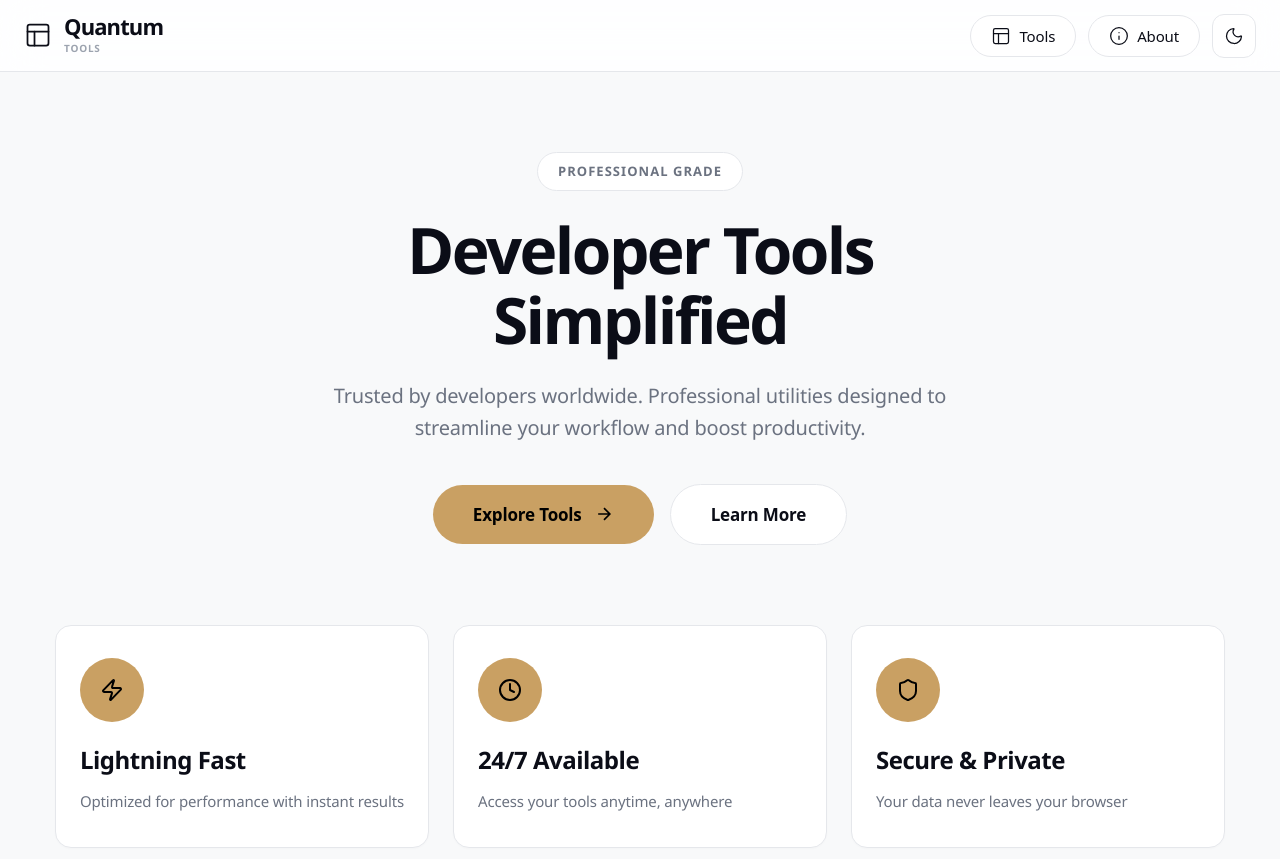
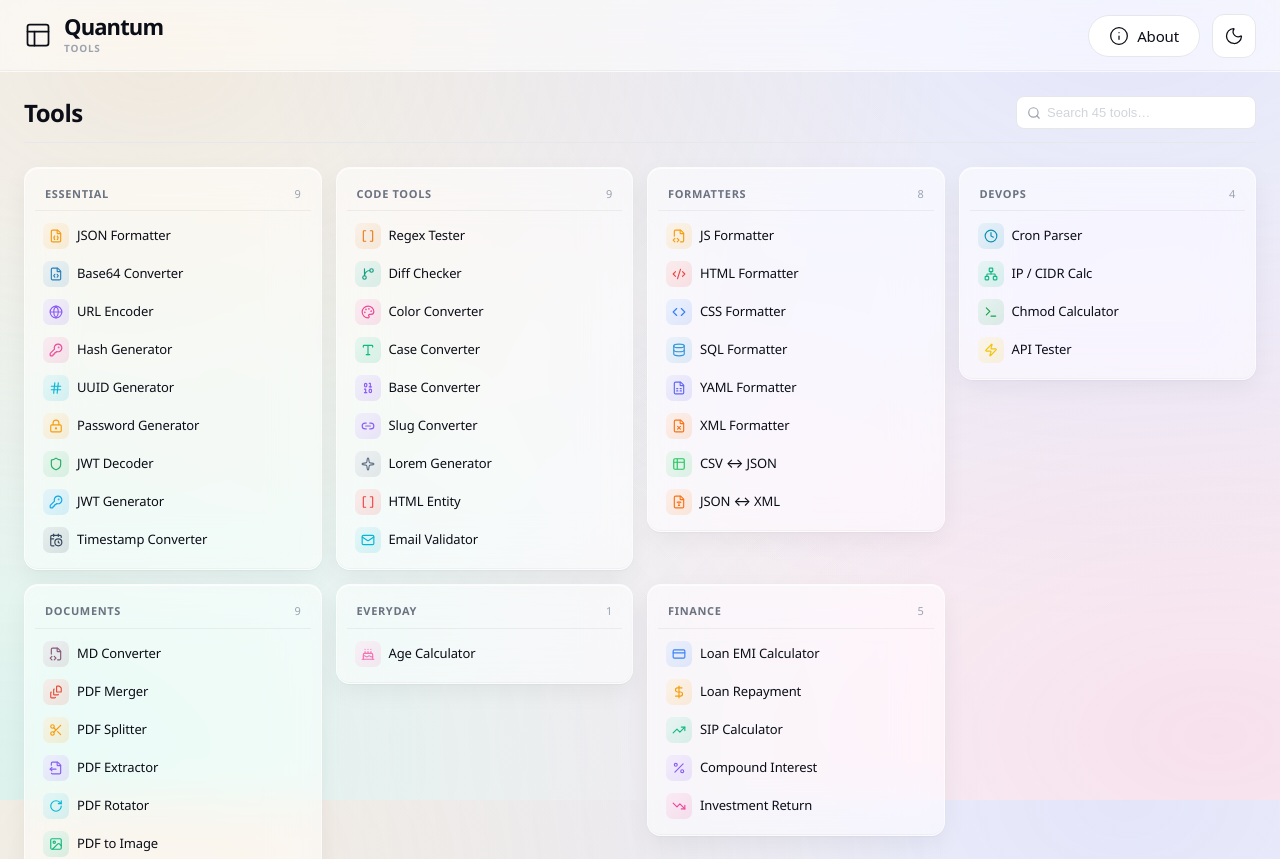
Before and after one commit to mtmanju/mtm-quantum-tools, a React (Vite) app in the folder packages/web/: page / in a window 1280 px wide. Shown: the top 859 px of the page. Built offline with nearby package versions, Linux system fonts and the light colour scheme.

Commit message:
Redesigned the UI

```diff
--- a/packages/web/src/App.css
+++ b/packages/web/src/App.css
@@ -137,6 +137,13 @@
 
 body {
   background-color: var(--bg-primary);
+  /* Liquid Glass: ambient gradient mesh that refracts through translucent surfaces */
+  background-image:
+    radial-gradient(at 12% 8%,  color-mix(in srgb, var(--accent) 18%, transparent) 0px, transparent 50%),
+    radial-gradient(at 88% 0%,  color-mix(in srgb, #6366F1 14%, transparent) 0px, transparent 55%),
+    radial-gradient(at 95% 92%, color-mix(in srgb, #EC4899 14%, transparent) 0px, transparent 55%),
+    radial-gradient(at 0% 95%,  color-mix(in srgb, #10B981 12%, transparent) 0px, transparent 55%);
+  background-attachment: fixed;
   color: var(--text-primary);
     font-family: 'Aptos', 'Segoe UI Variable', 'Segoe UI', -apple-system, BlinkMacSystemFont, system-ui, sans-serif;
   -webkit-font-smoothing: antialiased;
@@ -150,6 +157,14 @@ body {
     scroll-behavior: smooth;
     overscroll-behavior-y: none;
   }
+
+[data-theme="dark"] body {
+  background-image:
+    radial-gradient(at 12% 8%,  color-mix(in srgb, var(--accent) 14%, transparent) 0px, transparent 50%),
+    radial-gradient(at 88% 0%,  color-mix(in srgb, #6366F1 10%, transparent) 0px, transparent 55%),
+    radial-gradient(at 95% 92%, color-mix(in srgb, #EC4899 10%, transparent) 0px, transparent 55%),
+    radial-gradient(at 0% 95%,  color-mix(in srgb, #10B981 8%, transparent) 0px, transparent 55%);
+}
 
   /* Respect user preferences */
   @media (prefers-reduced-motion: reduce) {
@@ -511,6 +526,160 @@ h4 { font-size: clamp(1.25rem, 2.5vw, 1.5rem); font-weight: 600; }
 
 /* Old search styles removed - now in header */
 
+/* ──────────────────────────────────────────────────────────────────
+   Liquid Glass — categories shown side-by-side (no-scroll layout)
+   ────────────────────────────────────────────────────────────────── */
+
+.categories-grid {
+  display: grid;
+  grid-template-columns: repeat(auto-fill, minmax(240px, 1fr));
+  gap: 0.875rem;
+  align-items: start;
+}
+
+.category-card {
+  background: rgba(255, 255, 255, 0.55);
+  backdrop-filter: blur(24px) saturate(180%);
+  -webkit-backdrop-filter: blur(24px) saturate(180%);
+  border: 1px solid rgba(255, 255, 255, 0.55);
+  border-radius: 14px;
+  padding: 0.625rem;
+  box-shadow:
+    inset 0 1px 0 rgba(255, 255, 255, 0.7),
+    inset 0 -1px 0 rgba(0, 0, 0, 0.03),
+    0 1px 2px rgba(0, 0, 0, 0.04),
+    0 8px 24px rgba(0, 0, 0, 0.05);
+  display: flex;
+  flex-direction: column;
+  gap: 0.125rem;
+  transition: transform 0.3s var(--ease-out), box-shadow 0.3s var(--ease-out);
+}
+
+[data-theme="dark"] .category-card {
+  background: rgba(40, 31, 26, 0.55);
+  border-color: rgba(255, 255, 255, 0.08);
+  box-shadow:
+    inset 0 1px 0 rgba(255, 255, 255, 0.07),
+    inset 0 -1px 0 rgba(0, 0, 0, 0.4),
+    0 1px 2px rgba(0, 0, 0, 0.4),
+    0 8px 28px rgba(0, 0, 0, 0.3);
+}
+
+.category-card:hover {
+  transform: translateY(-1px);
+  box-shadow:
+    inset 0 1px 0 rgba(255, 255, 255, 0.7),
+    inset 0 -1px 0 rgba(0, 0, 0, 0.03),
+    0 1px 2px rgba(0, 0, 0, 0.05),
+    0 16px 36px rgba(0, 0, 0, 0.08);
+}
+
+.category-card-header {
+  display: flex;
+  align-items: center;
+  justify-content: space-between;
+  padding: 0.4375rem 0.625rem 0.5rem;
+  border-bottom: 1px solid rgba(0, 0, 0, 0.05);
+  margin-bottom: 0.25rem;
+}
+
+[data-theme="dark"] .category-card-header {
+  border-bottom-color: rgba(255, 255, 255, 0.06);
+}
+
+.category-card-title {
+  font-size: 0.6875rem;
+  font-weight: 700;
+  letter-spacing: 0.06em;
+  text-transform: uppercase;
+  color: var(--text-secondary);
+}
+
+.category-card-count {
+  font-size: 0.6875rem;
+  color: var(--text-tertiary);
+  font-weight: 500;
+  font-variant-numeric: tabular-nums;
+}
+
+.tool-row {
+  display: flex;
+  align-items: center;
+  gap: 0.5rem;
+  padding: 0.375rem 0.5rem;
+  border-radius: 8px;
+  cursor: pointer;
+  transition: background 0.15s var(--ease-out);
+  background: transparent;
+  border: none;
+  width: 100%;
+  text-align: left;
+  color: inherit;
+  font-family: inherit;
+}
+
+.tool-row:hover {
+  background: rgba(255, 255, 255, 0.5);
+}
+
+[data-theme="dark"] .tool-row:hover {
+  background: rgba(255, 255, 255, 0.06);
+}
+
+.tool-row-icon {
+  width: 26px;
+  height: 26px;
+  border-radius: 7px;
+  display: flex;
+  align-items: center;
+  justify-content: center;
+  background: color-mix(in srgb, currentColor 14%, transparent);
+  flex-shrink: 0;
+  position: relative;
+  overflow: hidden;
+}
+
+.tool-row-icon::before {
+  content: '';
+  position: absolute;
+  inset: 0;
+  background: linear-gradient(135deg, rgba(255, 255, 255, 0.4), transparent);
+  pointer-events: none;
+}
+
+[data-theme="dark"] .tool-row-icon::before {
+  background: linear-gradient(135deg, rgba(255, 255, 255, 0.15), transparent);
+}
+
+.tool-row-icon svg {
+  width: 14px;
+  height: 14px;
+  stroke-width: 2;
+  position: relative;
+  z-index: 1;
+}
+
+.tool-row-name {
+  font-size: 0.8125rem;
+  font-weight: 500;
+  color: var(--text-primary);
+  line-height: 1.2;
+  letter-spacing: -0.01em;
+}
+
+@media (max-width: 768px) {
+  .categories-grid {
+    grid-template-columns: repeat(auto-fill, minmax(180px, 1fr));
+    gap: 0.625rem;
+  }
+  .category-card {
+    padding: 0.5rem;
+  }
+  .tool-row-name {
+    font-size: 0.75rem;
+  }
+}
+
 /* Tools Grid - Compact */
 .category-section {
   margin-bottom: 1.5rem;
@@ -994,6 +1163,7 @@ h4 { font-size: clamp(1.25rem, 2.5vw, 1.5rem); font-weight: 600; }
   }
 }
 
+/* Liquid Glass tool workspace */
 .tool-workspace {
   width: 100%;
   max-width: 100%;
@@ -1001,21 +1171,27 @@ h4 { font-size: clamp(1.25rem, 2.5vw, 1.5rem); font-weight: 600; }
   flex-direction: column;
   flex: 1;
   min-height: 0;
-  background: var(--bg-secondary);
-  border: 1px solid var(--border-subtle);
-  border-radius: 12px;
+  background: rgba(255, 255, 255, 0.55);
+  backdrop-filter: blur(24px) saturate(180%);
+  -webkit-backdrop-filter: blur(24px) saturate(180%);
+  border: 1px solid rgba(255, 255, 255, 0.45);
+  border-radius: 16px;
   overflow: hidden;
   box-shadow:
+    inset 0 1px 0 rgba(255, 255, 255, 0.6),
+    inset 0 -1px 0 rgba(0, 0, 0, 0.03),
     0 1px 2px rgba(0, 0, 0, 0.04),
-    0 4px 16px rgba(0, 0, 0, 0.04);
+    0 12px 36px rgba(0, 0, 0, 0.06);
 }
 
 [data-theme="dark"] .tool-workspace {
-  background: var(--bg-secondary);
+  background: rgba(40, 31, 26, 0.55);
   border-color: rgba(255, 255, 255, 0.08);
   box-shadow:
-    0 1px 2px rgba(0, 0, 0, 0.4),
-    0 8px 24px rgba(0, 0, 0, 0.3);
+    inset 0 1px 0 rgba(255, 255, 255, 0.06),
+    inset 0 -1px 0 rgba(0, 0, 0, 0.4),
+    0 1px 2px rgba(0, 0, 0, 0.5),
+    0 16px 40px rgba(0, 0, 0, 0.4);
 }
 
 /* ── Flatten internal containers — single unified surface ──────── */
--- a/packages/web/src/App.tsx
+++ b/packages/web/src/App.tsx
@@ -360,27 +360,42 @@ function App() {
     }
   }, [navigate])
 
-  // Memoize category sections - optimized for instant rendering
-  const categorySections = useMemo(() => {
-    const sections: ReactNode[] = []
+  // All categories rendered side-by-side as glass cards with compact tool rows
+  const categoryCards = useMemo(() => {
+    const cards: ReactNode[] = []
 
     for (const category of categories) {
       const categoryTools = tools.filter(t => t.category === category)
       if (categoryTools.length === 0) continue
 
-      sections.push(
-        <section key={category} className="category-section">
-          <h2 className="section-title">{category}</h2>
-          <div className="tools-grid">
+      cards.push(
+        <div key={category} className="category-card">
+          <div className="category-card-header">
+            <span className="category-card-title">{category}</span>
+            <span className="category-card-count">{categoryTools.length}</span>
+          </div>
+          <div className="category-card-tools">
             {categoryTools.map(tool => (
-              <ToolCard key={tool.id} tool={tool} onClick={handleToolClick} />
+              <button
+                key={tool.id}
+                type="button"
+                className="tool-row"
+                onClick={() => handleToolClick(tool)}
+                disabled={tool.status !== 'active'}
+                title={tool.description}
+              >
+                <span className="tool-row-icon" style={{ color: tool.iconColor }}>
+                  {tool.icon}
+                </span>
+                <span className="tool-row-name">{tool.name}</span>
+              </button>
             ))}
           </div>
-        </section>
+        </div>
       )
     }
 
-    return sections
+    return <div className="categories-grid">{cards}</div>
   }, [categories, handleToolClick])
 
   return (
@@ -403,53 +418,6 @@ function App() {
             activeTools={activeCount}
             totalCategories={categories.length}
           />
-        </main>
-      ) : currentView === 'home' ? (
-        <main className="main-content">
-          <section className="landing-hero">
-            <div className="hero-badge">
-              <span>Professional Grade</span>
-            </div>
-            <h1 className="hero-title">Developer Tools<br />Simplified</h1>
-            <p className="hero-subtitle">
-              Trusted by developers worldwide. Professional utilities designed to streamline your workflow and boost productivity.
-            </p>
-            <div className="hero-cta">
-              <button className="cta-primary" onClick={() => navigate(ROUTES.TOOLS)}>
-                <span>Explore Tools</span>
-                <svg width="20" height="20" viewBox="0 0 24 24" fill="none" stroke="currentColor" strokeWidth="2">
-                  <path d="M5 12h14M12 5l7 7-7 7"/>
-                </svg>
-              </button>
-              <button className="cta-secondary" onClick={() => navigate(ROUTES.ABOUT)}>
-                <span>Learn More</span>
-              </button>
-            </div>
-          </section>
-
-          <section className="landing-features">
-            <div className="feature-card">
-              <div className="feature-icon">
-                <Zap size={24} />
-                </div>
-              <h3>Lightning Fast</h3>
-              <p>Optimized for performance with instant results</p>
-                      </div>
-            <div className="feature-card">
-              <div className="feature-icon">
-                <Clock size={24} />
-                      </div>
-              <h3>24/7 Available</h3>
-              <p>Access your tools anytime, anywhere</p>
-                      </div>
-            <div className="feature-card">
-              <div className="feature-icon">
-                <Shield size={24} />
-                    </div>
-              <h3>Secure & Private</h3>
-              <p>Your data never leaves your browser</p>
-                </div>
-              </section>
         </main>
       ) : currentView === 'tools' ? (
         <main className="main-content tools-page">
@@ -497,7 +465,7 @@ function App() {
                 <p>No tools match <strong>"{searchQuery}"</strong></p>
               </div>
             )
-          ) : categorySections}
+          ) : categoryCards}
         </main>
       ) : (
         <main className="main-content tool-view">
--- a/packages/web/src/components/Header.css
+++ b/packages/web/src/components/Header.css
@@ -4,15 +4,18 @@
   position: sticky;
   top: 0;
   z-index: 100;
-  background: rgba(255, 255, 255, 0.85);
-  backdrop-filter: blur(20px) saturate(180%);
-  -webkit-backdrop-filter: blur(20px) saturate(180%);
-  border-bottom: 1px solid var(--border-subtle);
-  transition: all 0.4s var(--ease-out);
+  background: rgba(255, 255, 255, 0.55);
+  backdrop-filter: blur(24px) saturate(180%);
+  -webkit-backdrop-filter: blur(24px) saturate(180%);
+  border-bottom: 1px solid rgba(255, 255, 255, 0.4);
+  box-shadow: inset 0 -1px 0 rgba(0, 0, 0, 0.04);
+  transition: background 0.4s var(--ease-out), border-color 0.4s var(--ease-out);
 }
 
 [data-theme="dark"] .header {
-  background: rgba(10, 10, 10, 0.85);
+  background: rgba(20, 14, 11, 0.6);
+  border-bottom-color: rgba(255, 255, 255, 0.08);
+  box-shadow: inset 0 -1px 0 rgba(0, 0, 0, 0.4);
 }
 
 .header.scrolled {
--- a/packages/web/src/components/Header.tsx
+++ b/packages/web/src/components/Header.tsx
@@ -2,20 +2,14 @@ import { Info, Layout, Moon, Sun } from 'lucide-react'
 import { memo } from 'react'
 import './Header.css'
 
-// Prefetch route chunks on hover for faster navigation
-const prefetchRoute = (path: string) => {
-  // Prefetch the route chunk
-  if (path === '/about') {
-    // Prefetch About page component
-    import('./../pages/About').catch(() => {})
-  }
-  // Tools page is already in main bundle, no need to prefetch
+const prefetchAbout = () => {
+  import('./../pages/About').catch(() => {})
 }
 
 interface HeaderProps {
   scrolled: boolean
   isDarkMode: boolean
-  currentView: 'home' | 'tools' | 'about' | 'tool'
+  currentView: 'tools' | 'about' | 'tool'
   onNavigate: (path: string) => void
   onToggleTheme: () => void
 }
@@ -42,18 +36,9 @@ const Header = memo(({
 
         <div className="header-right">
           <button
-            className={`header-nav-btn ${currentView === 'tools' ? 'active' : ''}`}
-            onClick={() => onNavigate('/tools')}
-            onMouseEnter={() => prefetchRoute('/tools')}
-            aria-label="Tools"
-          >
-            <Layout size={20} strokeWidth={1.5} />
-            <span>Tools</span>
-          </button>
-          <button
             className={`header-nav-btn ${currentView === 'about' ? 'active' : ''}`}
             onClick={() => onNavigate('/about')}
-            onMouseEnter={() => prefetchRoute('/about')}
+            onMouseEnter={prefetchAbout}
             aria-label="About"
           >
             <Info size={20} strokeWidth={1.5} />
--- a/packages/web/src/constants/routes.ts
+++ b/packages/web/src/constants/routes.ts
@@ -1,21 +1,21 @@
 /**
  * Route constants for the application - Clean URLs (no hash)
+ * The root path serves as the tools landing — there is no separate home page.
  */
 
 export const ROUTES = {
   HOME: '/',
-  TOOLS: '/tools',
+  TOOLS: '/',           // alias for backwards compat
   ABOUT: '/about',
   TOOL: (toolId: string) => `/tool/${toolId}`,
 } as const
 
-export type ViewType = 'home' | 'tools' | 'about' | 'tool'
+export type ViewType = 'tools' | 'about' | 'tool'
 
 export const getViewType = (pathname: string): ViewType => {
-  if (pathname === '/tools') return 'tools'
   if (pathname === '/about') return 'about'
   if (pathname.startsWith('/tool/')) return 'tool'
-  return 'home'
+  return 'tools'        // '/', '/tools', or any other path → tools listing
 }
 
 export const getToolId = (pathname: string): string | null => {
```
Also changed, not shown: packages/web/src/components/Footer.css (+9 -5 lines).
